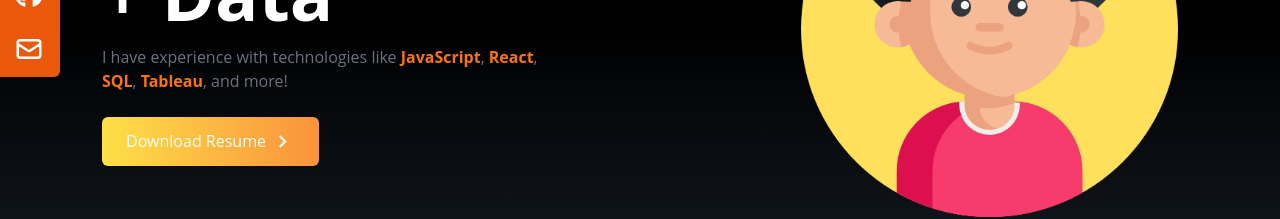
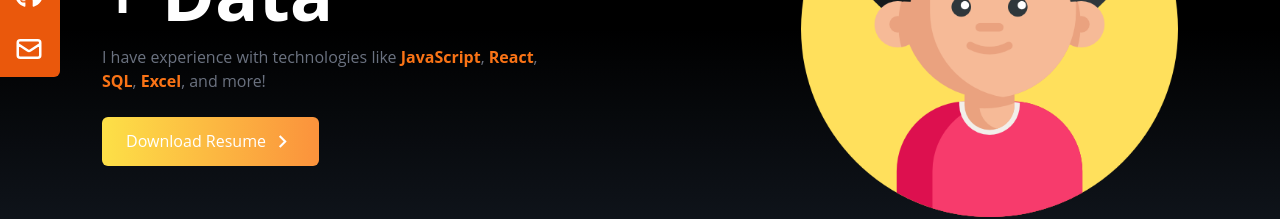
Before and after one commit to KrOhDee/portfolio-re, a React (Create React App) app: page / in a window 1280 px wide. Shown: the part 371-590 px from the top of the page. Built offline with nearby package versions, Linux system fonts and the light colour scheme; the HTML template or start-up script is replaced by a standard one.

Commit message:
Update wording

```diff
--- a/src/components/About.jsx
+++ b/src/components/About.jsx
@@ -19,7 +19,7 @@
           time you can usually find me playing video games, bothering my cats,
           playing guitar, or language learning. I spend a lot of time learning
           new things, as I feel it not only helps me grow as a person, but also
-          fuels my creativity and problem-solving skills as a developer.
+          fuels my creativity and problem-solving skills.
         </p>
 
         <div className='pb-8 mt-9'>
--- a/src/components/Home.jsx
+++ b/src/components/Home.jsx
@@ -23,8 +23,7 @@
             <span className='font-bold text-orange-500'>JavaScript</span>,{' '}
             <span className='font-bold text-orange-500'>React</span>,{' '}
             <span className='font-bold text-orange-500'>SQL</span>,{' '}
-            <span className='font-bold text-orange-500'>Tableau</span>, and
-            more!
+            <span className='font-bold text-orange-500'>Excel</span>, and more!
           </p>
 
           <div>
```
